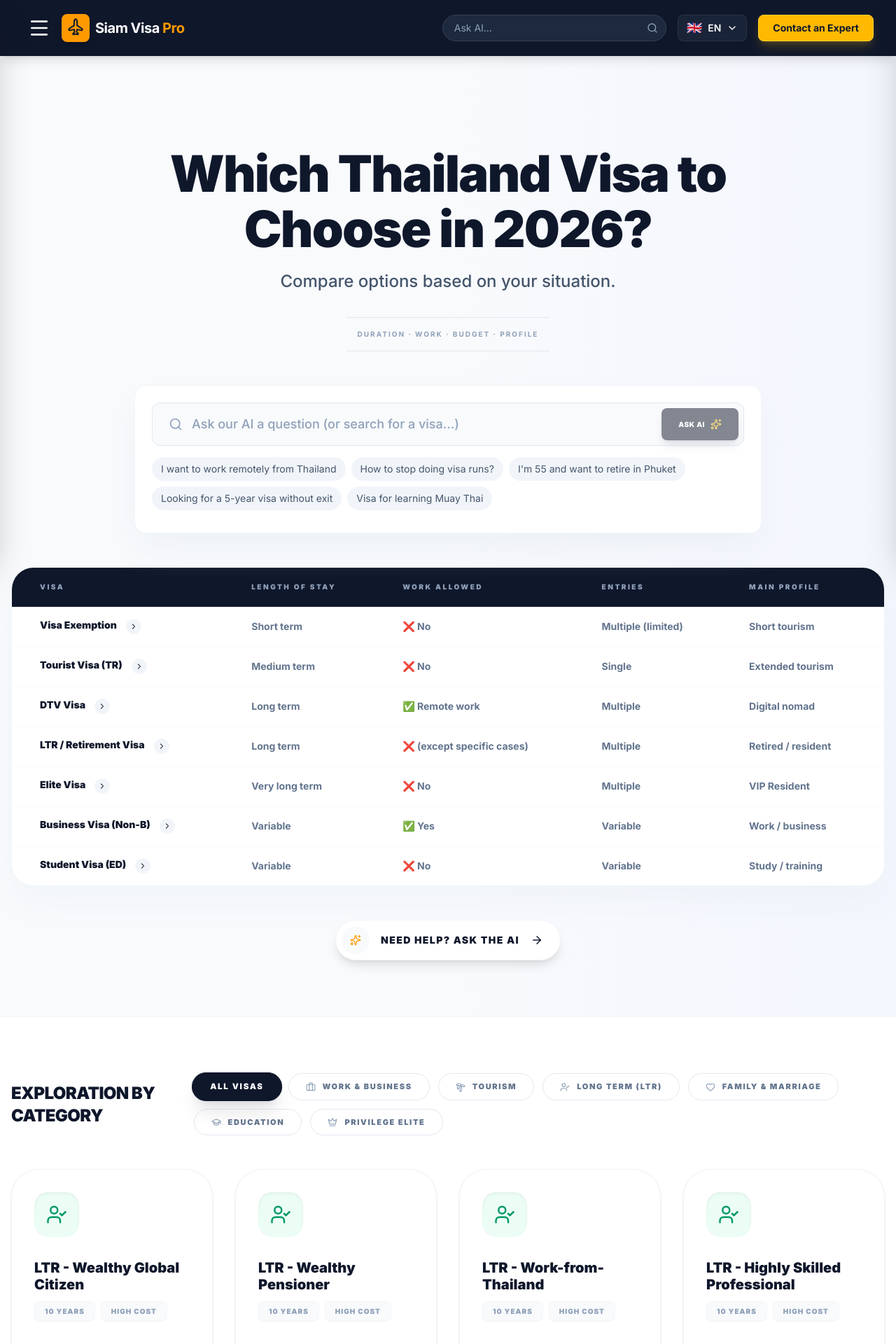
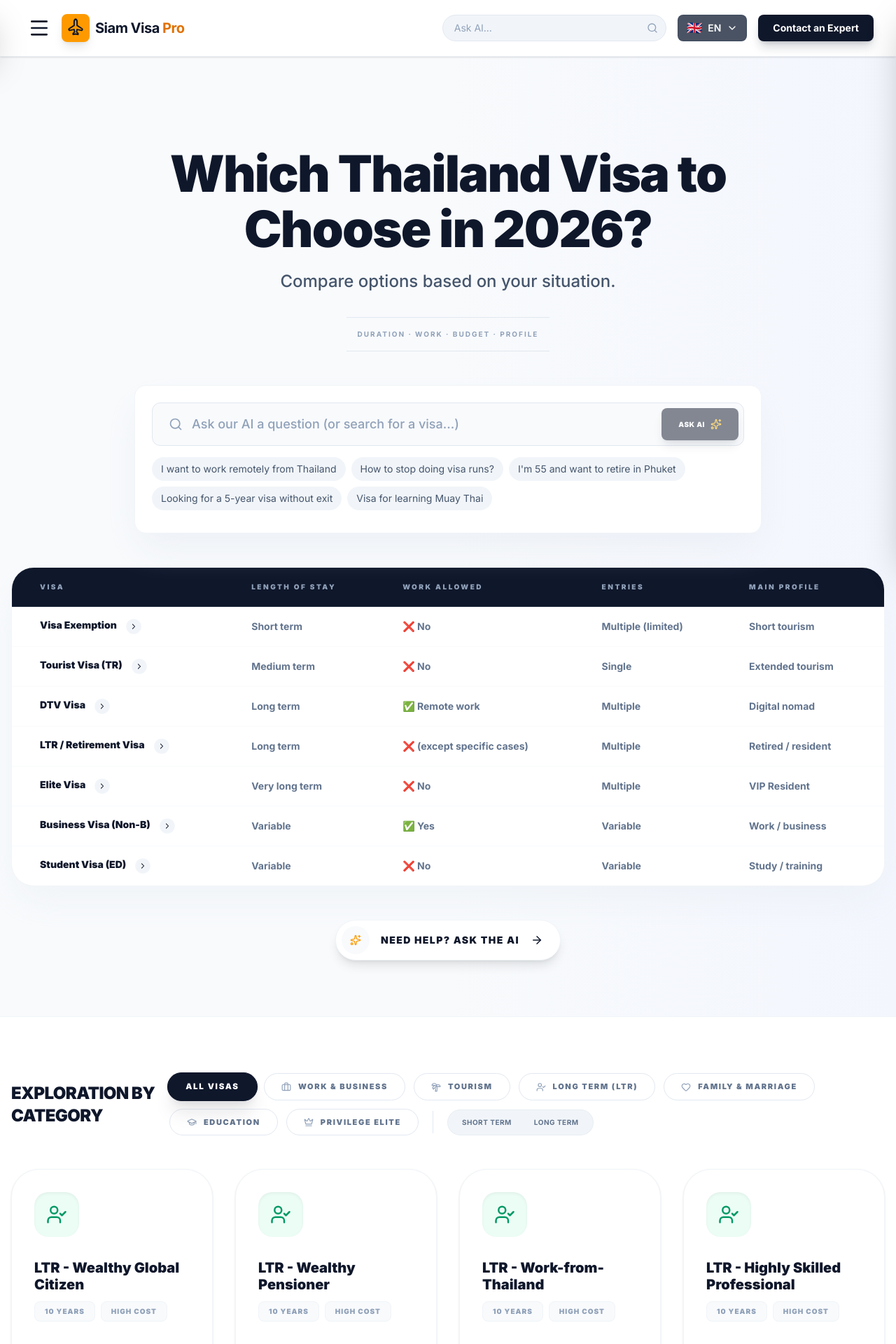
Before and after one commit to pulsession-bit/siamvia-pro, a Next.js app: page /en/search in a window 1280 px wide. Shown: the top 1920 px of the page at 70% size. Built offline with nearby package versions, Linux system fonts and the light colour scheme.

Commit message:
feat(ui): update navbar to light theme and add duration smart filters

```diff
--- a/src/app/[lang]/search/SearchClientPage.tsx
+++ b/src/app/[lang]/search/SearchClientPage.tsx
@@ -36,6 +36,8 @@ const SearchClientPage: React.FC<SearchClientPageProps> = ({ localI18n }) => {
         setSearch,
         activeCategory,
         setActiveCategory,
+        activeDuration,
+        setActiveDuration,
         selectedVisa,
         setSelectedVisa,
         aiResponse,
@@ -91,6 +93,8 @@ const SearchClientPage: React.FC<SearchClientPageProps> = ({ localI18n }) => {
                             categories={localT.categories}
                             activeCategory={activeCategory}
                             setActiveCategory={setActiveCategory}
+                            activeDuration={activeDuration}
+                            setActiveDuration={setActiveDuration}
                         />
                     </div>
 
--- a/src/app/[lang]/search/components/CategoryFilters.tsx
+++ b/src/app/[lang]/search/components/CategoryFilters.tsx
@@ -6,6 +6,8 @@ interface CategoryFiltersProps {
     categories: Record<string, string>;
     activeCategory: string | null;
     setActiveCategory: (cat: string | null) => void;
+    activeDuration: string | null;
+    setActiveDuration: (dur: string | null) => void;
 }
 
 // Maps for Tailwind classes to ensure they are generated
@@ -31,7 +33,9 @@ export const CategoryFilters: React.FC<CategoryFiltersProps> = ({
     allVisasLabel,
     categories,
     activeCategory,
-    setActiveCategory
+    setActiveCategory,
+    activeDuration,
+    setActiveDuration
 }) => {
     return (
         <div className="flex flex-wrap items-center gap-3">
@@ -63,6 +67,25 @@ export const CategoryFilters: React.FC<CategoryFiltersProps> = ({
                     </button>
                 );
             })}
+
+            {/* Separator */}
+            <div className="w-px h-8 bg-slate-200 mx-2 hidden md:block"></div>
+
+            {/* Duration Filters */}
+            <div className="flex bg-slate-100 p-1 rounded-full border border-slate-200/60">
+                <button
+                    onClick={() => setActiveDuration(activeDuration === 'short' ? null : 'short')}
+                    className={`px-4 py-1.5 rounded-full text-[10px] font-bold uppercase tracking-wider transition-all ${activeDuration === 'short' ? 'bg-white text-slate-900 shadow-sm' : 'text-slate-500 hover:text-slate-700'}`}
+                >
+                    Short Term
+                </button>
+                <button
+                    onClick={() => setActiveDuration(activeDuration === 'long' ? null : 'long')}
+                    className={`px-4 py-1.5 rounded-full text-[10px] font-bold uppercase tracking-wider transition-all ${activeDuration === 'long' ? 'bg-white text-slate-900 shadow-sm' : 'text-slate-500 hover:text-slate-700'}`}
+                >
+                    Long Term
+                </button>
+            </div>
         </div>
     );
 
--- a/src/app/[lang]/search/hooks/useVisaSearch.ts
+++ b/src/app/[lang]/search/hooks/useVisaSearch.ts
@@ -19,6 +19,7 @@ export const useVisaSearch = (globalLang: string) => {
 
     const [search, setSearch] = useState('');
     const [activeCategory, setActiveCategory] = useState<string | null>(null);
+    const [activeDuration, setActiveDuration] = useState<string | null>(null); // 'short' | 'long'
     const [selectedVisa, setSelectedVisa] = useState<any | null>(null);
 
     const [aiResponse, setAiResponse] = useState<string | null>(null);
@@ -79,10 +80,19 @@ export const useVisaSearch = (globalLang: string) => {
             const matchesSearch = visa.name[lang].toLowerCase().includes(search.toLowerCase());
             const matchesCategory = activeCategory ? visa.category === activeCategory : true;
 
+            let matchesDuration = true;
+            if (activeDuration === 'short') {
+                // Short term: Days or Months, NOT Years
+                matchesDuration = !visa.duration.toLowerCase().includes('year');
+            } else if (activeDuration === 'long') {
+                // Long term: Years
+                matchesDuration = visa.duration.toLowerCase().includes('year');
+            }
+
             if (recommendedVisaId === visa.id) return true;
             if (alternativeVisaIds.includes(visa.id)) return true;
 
-            return matchesSearch && matchesCategory;
+            return matchesSearch && matchesCategory && matchesDuration;
         });
 
         return [...list].sort((a, b) => {
@@ -92,7 +102,7 @@ export const useVisaSearch = (globalLang: string) => {
             if (!alternativeVisaIds.includes(a.id) && alternativeVisaIds.includes(b.id)) return 1;
             return 0;
         });
-    }, [lang, search, activeCategory, recommendedVisaId, alternativeVisaIds]);
+    }, [lang, search, activeCategory, activeDuration, recommendedVisaId, alternativeVisaIds]);
 
     return {
         lang,
@@ -100,6 +110,8 @@ export const useVisaSearch = (globalLang: string) => {
         setSearch,
         activeCategory,
         setActiveCategory,
+        activeDuration,
+        setActiveDuration,
         selectedVisa,
         setSelectedVisa,
         aiResponse,
--- a/src/components/Navbar.tsx
+++ b/src/components/Navbar.tsx
@@ -48,7 +48,7 @@ const Navbar: React.FC = () => {
 
 
   return (
-    <nav className="fixed top-0 w-full z-50 transition-all duration-300 bg-slate-900 shadow-lg">
+    <nav className="fixed top-0 w-full z-50 transition-all duration-300 bg-white/80 backdrop-blur-md border-b border-slate-200/60 shadow-sm">
       <div className="max-w-7xl mx-auto px-4 sm:px-6 lg:px-8">
         <div className="flex justify-between h-20 items-center">
           {/* Left Side: Logo + Desktop Menu */}
@@ -56,7 +56,7 @@ const Navbar: React.FC = () => {
             {/* Mobile Burger Menu */}
             <button
               onClick={() => setIsOpen(!isOpen)}
-              className="p-2 text-white hover:text-amber-400 transition-colors focus:outline-none mr-2"
+              className="p-2 text-slate-900 hover:text-amber-500 transition-colors focus:outline-none mr-2"
               aria-label="Toggle Menu"
             >
               {isOpen ? <X className="h-8 w-8" /> : <Menu className="h-8 w-8" />}
@@ -67,8 +67,8 @@ const Navbar: React.FC = () => {
               <div className="bg-amber-500 p-2 rounded-lg shadow-lg group-hover:bg-amber-400 transition text-slate-900">
                 <Plane className="h-6 w-6 transform -rotate-45" />
               </div>
-              <span className="text-xl font-bold tracking-tight text-white transition-colors hidden sm:inline-block">
-                Siam Visa <span className="text-amber-500">Pro</span>
+              <span className="text-xl font-bold tracking-tight text-slate-900 transition-colors hidden sm:inline-block">
+                Siam Visa <span className="text-amber-600">Pro</span>
               </span>
             </Link>
           </div>
@@ -83,7 +83,7 @@ const Navbar: React.FC = () => {
 
             <a
               href={SCORING_ENGINE_URL}
-              className="bg-amber-400 hover:bg-amber-300 text-slate-900 px-3 md:px-5 py-2 rounded-lg shadow-lg shadow-amber-400/20 text-sm font-bold border border-amber-300 transition-all transform hover:-translate-y-0.5 whitespace-nowrap"
+              className="bg-slate-900 hover:bg-amber-500 hover:text-slate-900 text-white px-3 md:px-5 py-2 rounded-lg shadow-lg shadow-slate-900/20 hover:shadow-amber-500/20 text-sm font-bold border border-transparent transition-all transform hover:-translate-y-0.5 whitespace-nowrap"
             >
               {t('nav.eligibility')}
             </a>
--- a/src/components/navbar/NavbarSearch.tsx
+++ b/src/components/navbar/NavbarSearch.tsx
@@ -24,7 +24,7 @@ export const NavbarSearch: React.FC = () => {
                 value={query}
                 onChange={(e) => setQuery(e.target.value)}
                 placeholder={t('nav.search_placeholder') || 'Ask AI...'}
-                className="w-full bg-slate-800 text-white border border-slate-700 rounded-full py-2 pl-4 pr-10 focus:outline-none focus:border-amber-500 focus:ring-1 focus:ring-amber-500 placeholder-slate-400 text-sm transition-all"
+                className="w-full bg-slate-100 text-slate-900 border border-slate-200 rounded-full py-2 pl-4 pr-10 focus:outline-none focus:border-amber-500 focus:ring-1 focus:ring-amber-500 placeholder-slate-400 text-sm transition-all"
             />
             <button
                 type="submit"
```
